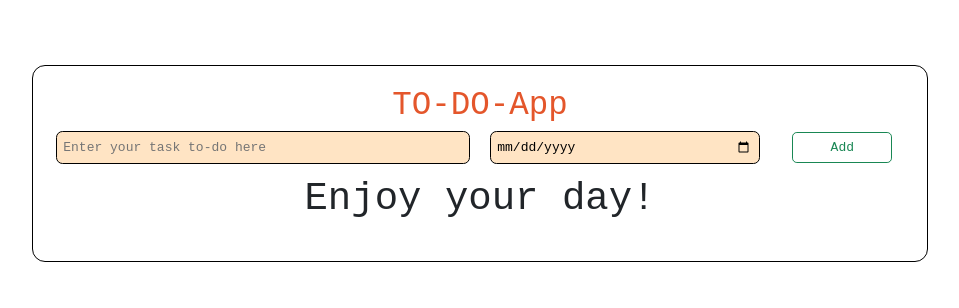
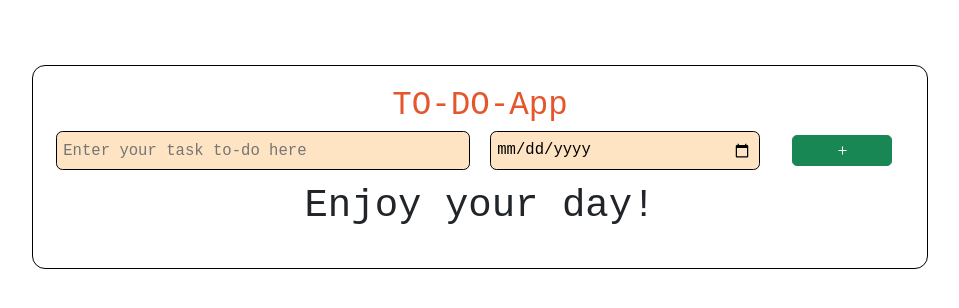
Before and after one commit to Swatijha451/react-tutorial-with-projects, a React (Vite) app in the folder to-do-app/: page / in a window 1280 px wide. Shown: the top 308 px of the page, without its empty margins (160-1119 px from the left). Built offline with nearby package versions, Linux system fonts and the light colour scheme.

Commit message:
learnt to add react icon to my todo app

```diff
--- a/to-do-app/package.json
+++ b/to-do-app/package.json
@@ -12,7 +12,8 @@
   "dependencies": {
     "bootstrap": "^5.3.3",
     "react": "^18.2.0",
-    "react-dom": "^18.2.0"
+    "react-dom": "^18.2.0",
+    "react-icons": "^5.0.1"
   },
   "devDependencies": {
     "@types/react": "^18.2.66",
--- a/to-do-app/src/components/AddToDo.jsx
+++ b/to-do-app/src/components/AddToDo.jsx
@@ -1,5 +1,6 @@
 import { useState } from "react";
 import styles from "./AddToDo.module.css"
+import { IoMdAdd } from "react-icons/io";
 
 
 function AddToDo({onNewItem}) {
@@ -35,9 +36,10 @@ function AddToDo({onNewItem}) {
                 <input type="date" value={dueDate} onChange={handleDateChange}></input>
             </div>
             <div className="col-2">
-                <button type="button" className="btn btn-outline-success"
+                <button type="button" className="btn btn-success"
                 onClick={handleAddButtonClicked}
-                >Add</button>
+                ><IoMdAdd />
+                </button>
             </div>
       </div>
     </div>
--- a/to-do-app/src/components/AddToDo.module.css
+++ b/to-do-app/src/components/AddToDo.module.css
@@ -2,15 +2,16 @@
 input{
     width: 100%;
     text-align: left;
-    height: 2.5rem;
+    height: 3rem;
     border: 1px solid black;
     border-radius: 0.5rem;
     padding: 0.5rem;
-
+    font-size: 1.2rem;
     background-color: bisque;
 }
 button{
     width: 80%;
+    font-size: 2rem;
 }
 .myrow{
     display: flex;
--- a/to-do-app/src/components/ToDoItem.jsx
+++ b/to-do-app/src/components/ToDoItem.jsx
@@ -1,4 +1,6 @@
 import styles from "./ToDoItem.module.css";
+import { MdDelete } from "react-icons/md";
+
 function ToDoItem({todoName,todoDate,onDeleteClick}){
 
     return(
@@ -7,8 +9,8 @@ function ToDoItem({todoName,todoDate,onDeleteClick}){
                     <div className="col-6">{todoName}</div>
                     <div className="col-4">{todoDate}</div>
                     <div className="col-2">
-                        <button type="button" className="btn btn-outline-danger"
-                        onClick={()=>onDeleteClick(todoName)}>Delete</button>
+                        <button type="button" className="btn btn-danger"
+                        onClick={()=>onDeleteClick(todoName)}><MdDelete /></button>
                 </div>
             </div>
         </div>
--- a/to-do-app/src/components/ToDoItem.module.css
+++ b/to-do-app/src/components/ToDoItem.module.css
@@ -1,8 +1,9 @@
 .myrow{
-    height: 2rem;
+    height: 2remrem;
+    /* border: 1px solid rgb(116, 112, 60); */
     text-align: left;
-    font-size: 1rem;
-    margin-top: 5rem;
+    font-size: 1.2rem;
+    margin-top: 1rem;
 }
 button{
     margin-left: 0.1rem;
```
Also changed, not shown: 1 other file (tests, documents, lock files or other folders).
